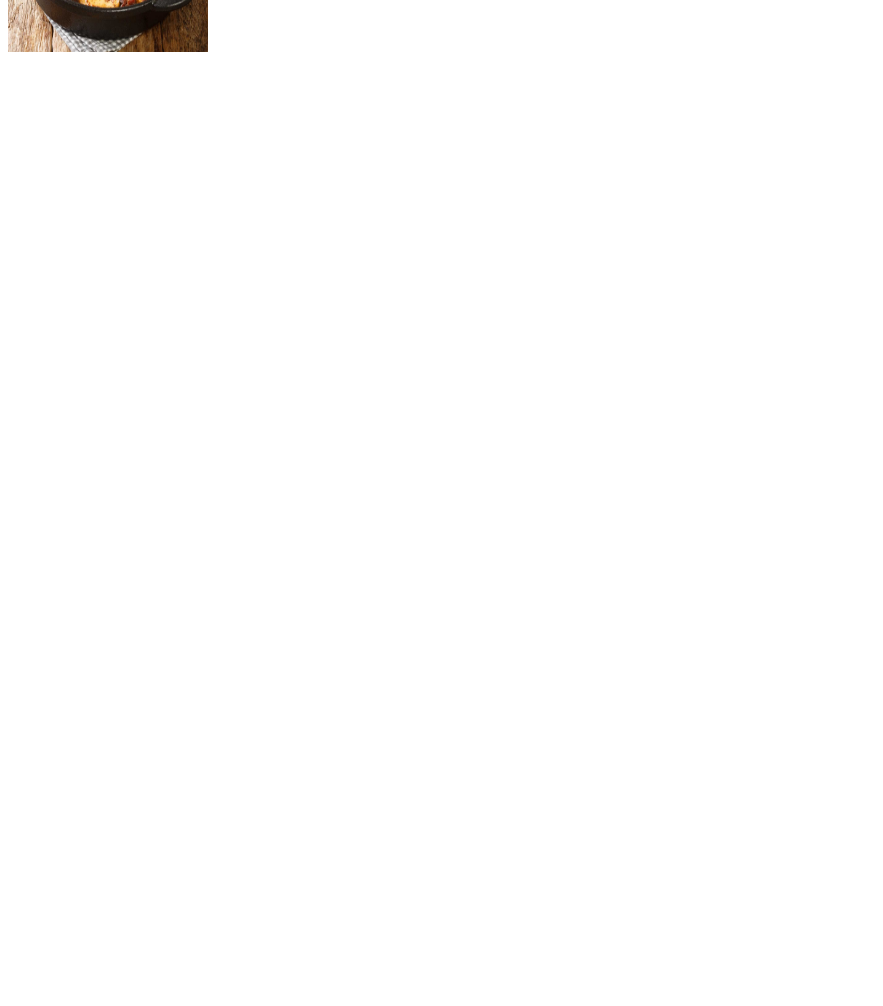
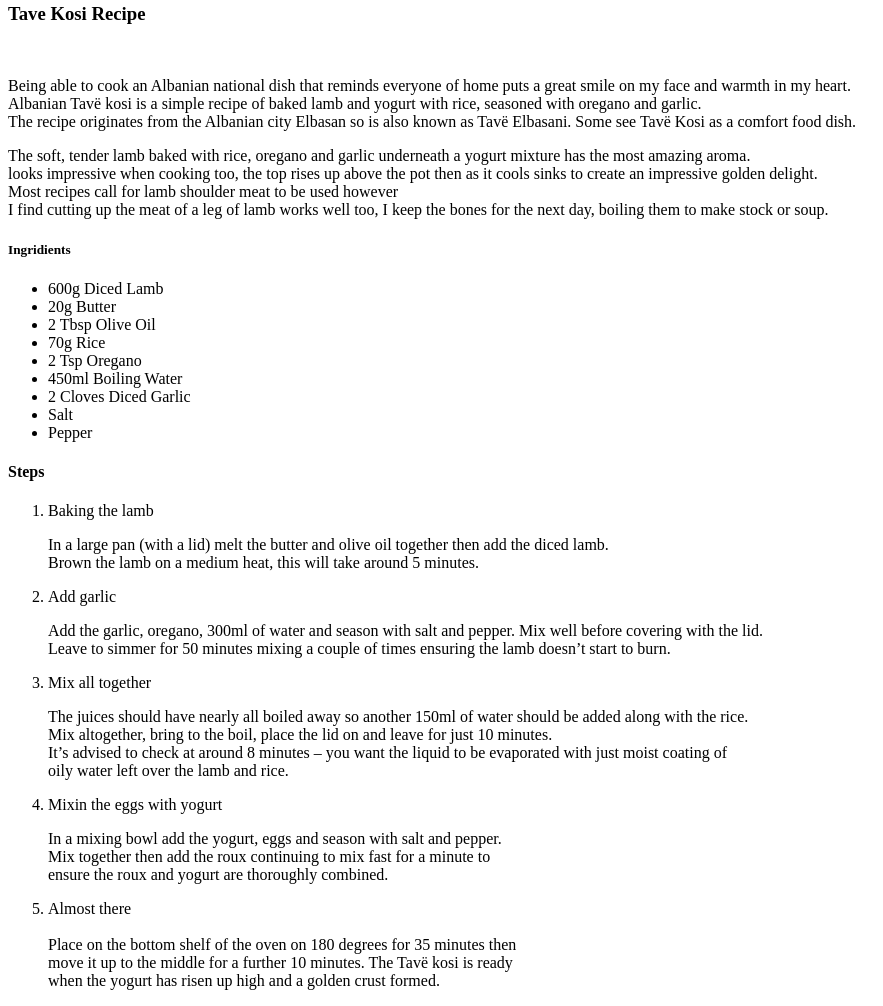
Before and after one commit to henridosku/odin-recipes, a plain HTML site: page recipes/tavkosi.html in a window 1280 px wide. Shown: the part 228-1234 px from the top of the page, without its empty margins (0-883 px from the left). Before the commit the page ends 800 px from the top, so only its background shows below. Drawn offline with Linux system fonts and the light colour scheme.

Commit message:
Display the ingridients and the steps for tave.html

```diff
--- a/recipes/tavkosi.html
+++ b/recipes/tavkosi.html
@@ -10,8 +10,59 @@
 
   <body>
 
-    <h1>Tave Kosi Recipe</h1>
     <img src="../images/tave.jpg" alt="Picture of Tave Kosi" width="200" height="200">
+
+    <h3>Tave Kosi Recipe</h3>
+    <br>
+    <p>Being able to cook an Albanian national dish that reminds everyone of home puts a great smile on my face and warmth in my heart.
+        <br>Albanian Tavë kosi is a simple recipe of baked lamb and yogurt with rice, seasoned with oregano and garlic.
+        <br>The recipe originates from the Albanian city Elbasan so is also known as Tavë Elbasani.
+        Some see Tavë Kosi as a comfort food dish.
+    </p>
+    <p>
+        The soft, tender lamb baked with rice, oregano and garlic underneath a yogurt mixture has the most amazing aroma.
+        <br> looks impressive when cooking too, the top rises up above the pot then as it cools sinks to create an impressive golden delight.
+        <br> Most recipes call for lamb shoulder meat to be used however
+        <br> I find cutting up the meat of a leg of lamb works well too, I keep the bones for the next day, boiling them to make stock or soup.
+    </p>
+
+    <h5>Ingridients</h5>
+    <ul>
+        <li>600g Diced Lamb</li>
+        <li>20g Butter</li>
+        <li>2 Tbsp Olive Oil</li>
+        <li>70g Rice</li>
+        <li>2 Tsp Oregano</li>
+        <li>450ml Boiling Water</li>
+        <li>2 Cloves Diced Garlic</li>
+        <li>Salt</li>
+        <li>Pepper</li>
+
+    </ul>
+
+    <h4>Steps</h4>
+    <ol>
+        <li>Baking the lamb</li>
+        <p>In a large pan (with a lid) melt the butter and olive oil together then add the diced lamb.
+        <br> Brown the lamb on a medium heat, this will take around 5 minutes.</p>
+        <li>Add garlic</li>
+        <p>Add the garlic, oregano, 300ml of water and season with salt and pepper. Mix well before covering with the lid.
+        <br> Leave to simmer for 50 minutes mixing a couple of times ensuring the lamb doesn’t start to burn.</p>
+        <li>Mix all together</li>
+        <p>The juices should have nearly all boiled away so another 150ml of water should be added along with the rice.
+        <br>Mix altogether, bring to the boil, place the lid on and leave for just 10 minutes.
+        <br>It’s advised to check at around 8 minutes – you want the liquid to be evaporated with just moist coating of
+        <br>oily water left over the lamb and rice.</p>
+        <li>Mixin the eggs with yogurt</li>
+        <p>In a mixing bowl add the yogurt, eggs and season with salt and pepper.
+        <br>Mix together then add the roux continuing to mix fast for a minute to
+        <br>ensure the roux and yogurt are thoroughly combined.</p>
+        <li>Almost there</li>
+        <br>Place on the bottom shelf of the oven on 180 degrees for 35 minutes then
+        <br>move it up to the middle for a further 10 minutes. The Tavë kosi is ready
+        <br>when the yogurt has risen up high and a golden crust formed.
+
+    </ol>
 
   </body>
 
```
